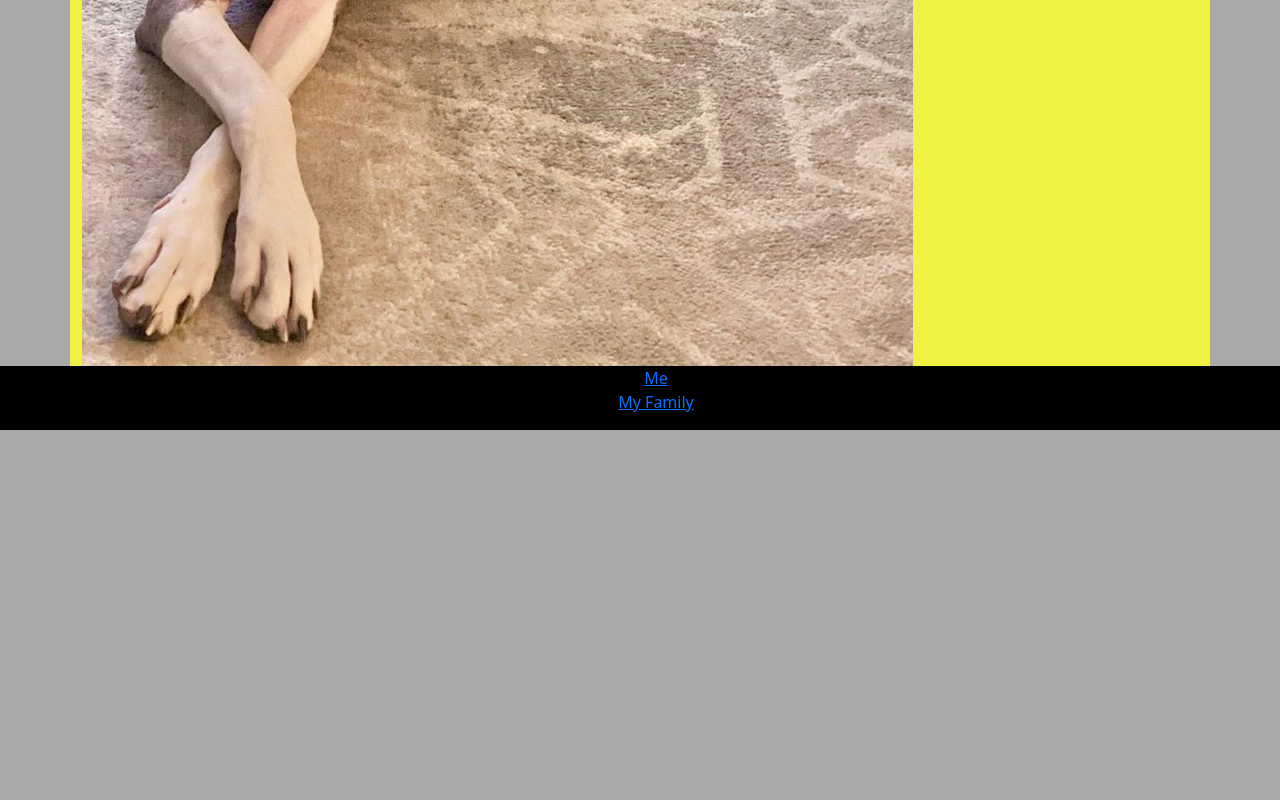
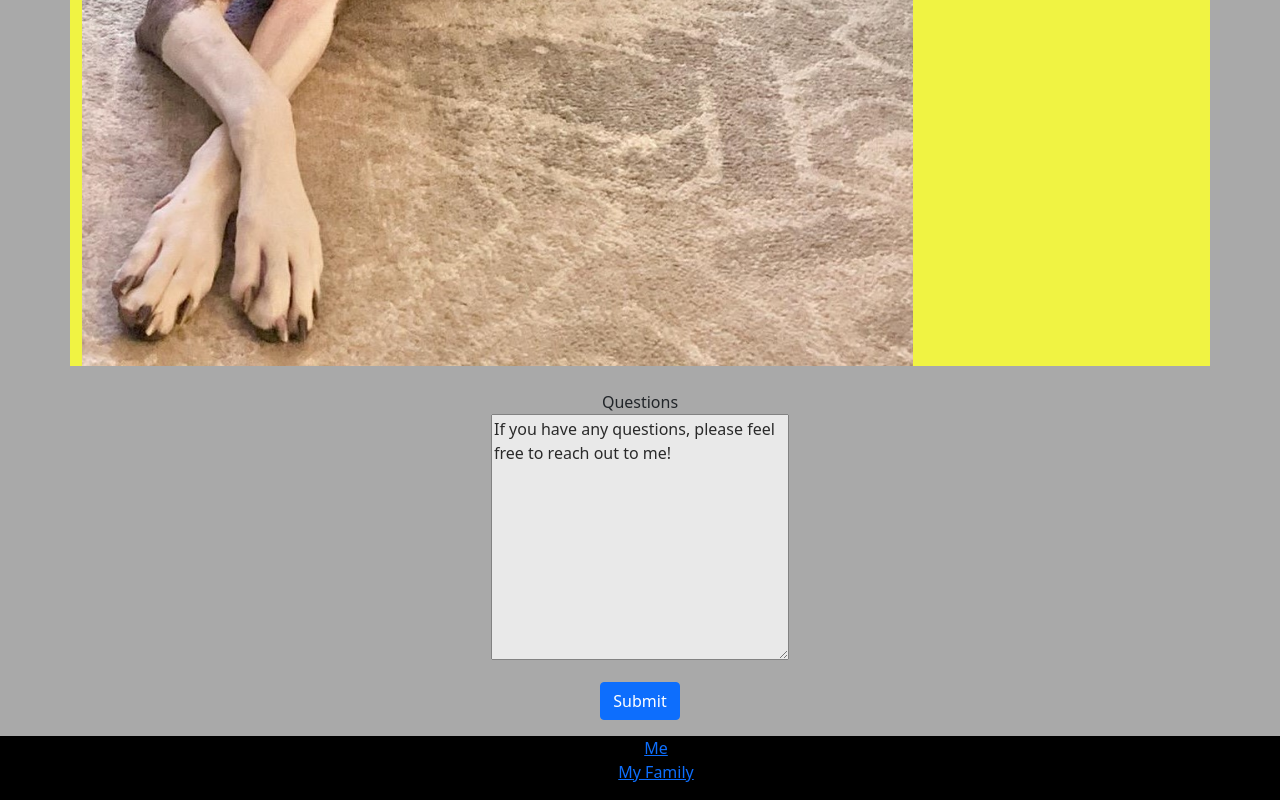
Before and after one commit to CameronSherrier/Module-1-Personal-Portfolio, a plain HTML site: page my_family.html in a window 1280 px wide. Shown: the part 1785-2585 px from the top of the page. Before the commit the page ends 2215 px from the top, so only its background shows below. Drawn offline with nearby package versions, Linux system fonts and the light colour scheme; files that its build step writes are made by us from their sources.

Commit message:
added a form

```diff
--- a/my_family.html
+++ b/my_family.html
@@ -12,6 +12,8 @@
 <title>My Family</title>
 </head>
 <body>
+
+    <!-- Family Section -->
 
     <section>
         <div class="container mt-5">
@@ -68,6 +70,21 @@
         </div>
     </section>
 
+    <!-- Form Section -->
+
+    <section>
+        <div class="container">
+            <div class="row text-center">
+                <form class="mt-4">
+                    <label for="textbox">Questions</label><br>
+                    <textarea id="textbox" cols="30" rows="10" class="opacity-75">If you have any questions, please feel free to reach out to me!
+                    </textarea><br>
+                    <button class="btn btn-primary mt-3 mb-3">Submit</button>
+                </form>
+            </div>
+        </div>
+    </section>
+
     <!-- Family Footer -->
 
     <footer>
```
